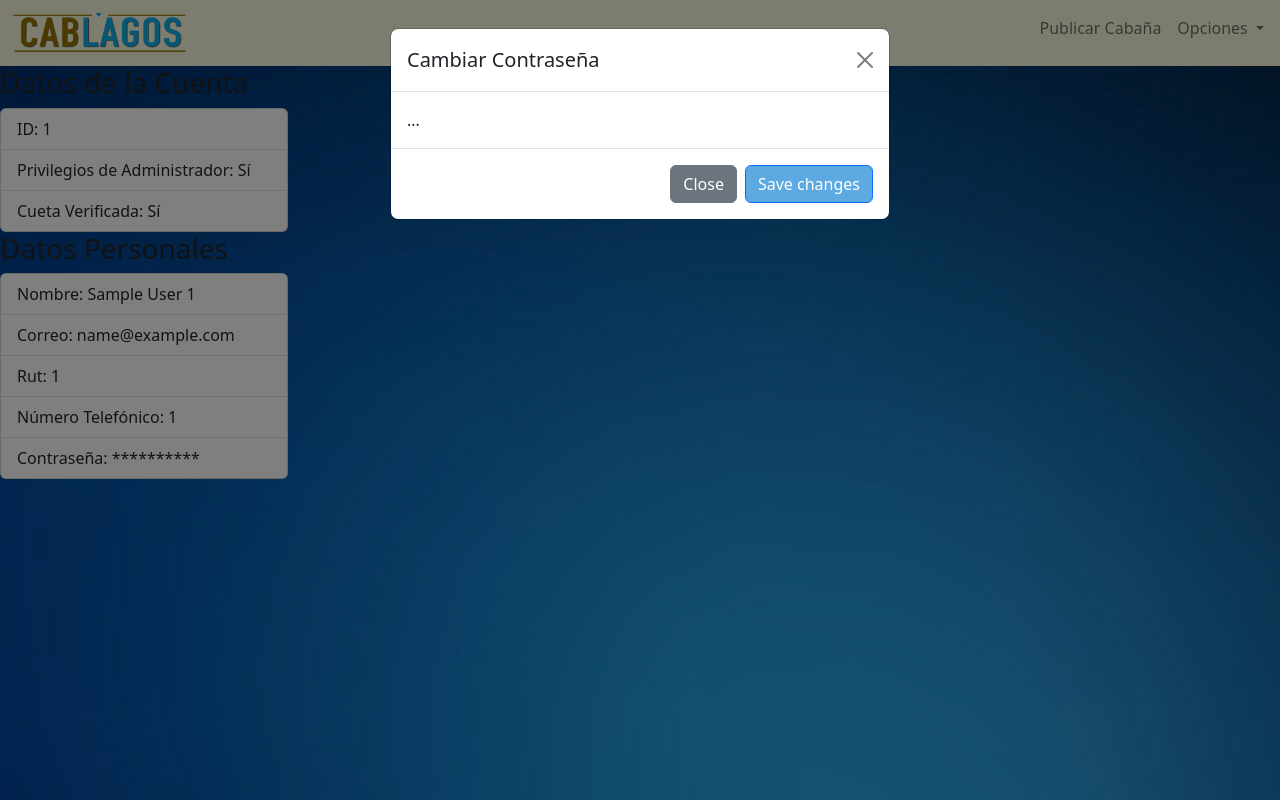
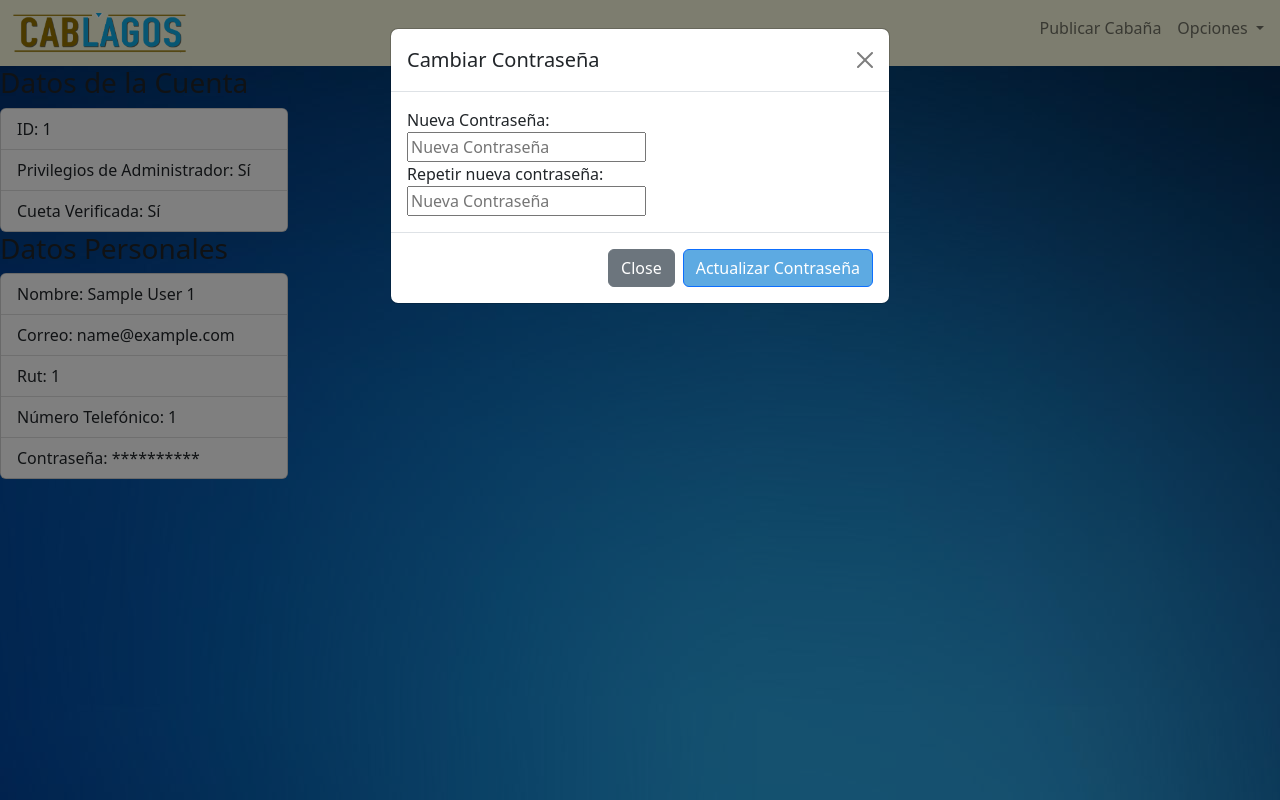
Before and after one commit to Rodrigotc/web_caba-as, a PHP site: page /Configuracion.php in a window 1280 px wide, after a click on "Contraseña: **********". Run offline with PHP 8.4, Linux system fonts and the light colour scheme; the visitor is signed in with stand-in values (Sample User, id 1).

Commit message:
Actualización

```diff
--- a/Configuracion.php
+++ b/Configuracion.php
@@ -62,7 +62,7 @@ include("Backend/VerificarSesionIniciada.php");
     </ul>
   </div>
 
-  <!-- Modal -->
+  <!-- Modal Contraseña-->
   <div class="modal fade" id="contrasenaModal" tabindex="-1" aria-labelledby="exampleModalLabel" aria-hidden="true">
     <div class="modal-dialog">
       <div class="modal-content">
@@ -70,18 +70,37 @@ include("Backend/VerificarSesionIniciada.php");
           <h1 class="modal-title fs-5" id="contrasenaModalLabel">Cambiar Contraseña</h1>
           <button type="button" class="btn-close" data-bs-dismiss="modal" aria-label="Close"></button>
         </div>
-        <div class="modal-body">
-          ...
-        </div>
-        <div class="modal-footer">
-          <button type="button" class="btn btn-secondary" data-bs-dismiss="modal">Close</button>
-          <button type="button" class="btn btn-primary">Save changes</button>
-        </div>
+        <form action="" id="formContrasena">
+          <div class="modal-body">
+            Nueva Contraseña:<br>
+            <input type="password" name="contrasena" id="contrasena" placeholder="Nueva Contraseña"><br>
+            Repetir nueva contraseña:<br>
+            <input type="password" name="contrasena2" id="contrasena2" placeholder="Nueva Contraseña">
+            <div id="liveAlertPlaceholder"></div>
+          </div>
+          <div class="modal-footer">
+            <button type="button" class="btn btn-secondary" data-bs-dismiss="modal">Close</button>
+            <button type="button" class="btn btn-primary" id="Enviar">Actualizar Contraseña</button>
+            <!-- Comprobar si las contraseñas coinciden-->
+            <script>
+              document.getElementById("Enviar").addEventListener('click', () => {
+                function comparar() {
+                  var con1 = document.getElementById("contrasena").value;
+                  var con2 = document.getElementById("contrasena2").value;
+                  if(con1 == "" || con2 == ""){
+                    alert("Debe rellenar todos los datos.")
+                  }else if (con1 != con2) {
+                    alert("Las contraseñas no coinciden.");
+                  }
+                }
+                comparar()
+              })
+            </script>
+          </div>
+        </form>
       </div>
     </div>
   </div>
-
-
   <!--Boostrap-->
   <script src="https://cdn.jsdelivr.net/npm/bootstrap@5.2.0-beta1/dist/js/bootstrap.bundle.min.js" integrity="sha384-pprn3073KE6tl6bjs2QrFaJGz5/SUsLqktiwsUTF55Jfv3qYSDhgCecCxMW52nD2" crossorigin="anonymous"></script>
 </body>
--- a/index.php
+++ b/index.php
@@ -26,7 +26,7 @@ include("Backend/FuncionesSesion.php");
   include("Colecciones/NavBar.php");
   ?>
   <main>
-    <!--Cuadro de búsqueda--->
+    <!--Cuadro de búsqueda-->
     <?php
     include("Colecciones/CuadroBusqueda.php");
     ?>
```
Also changed, not shown: prueba.php (added, +13 -0 lines).
